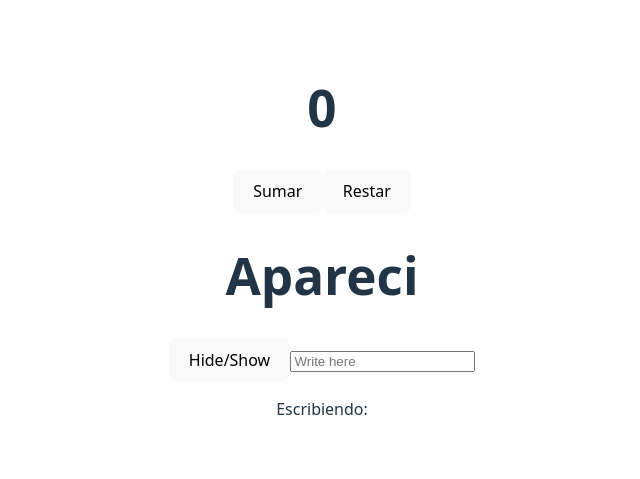
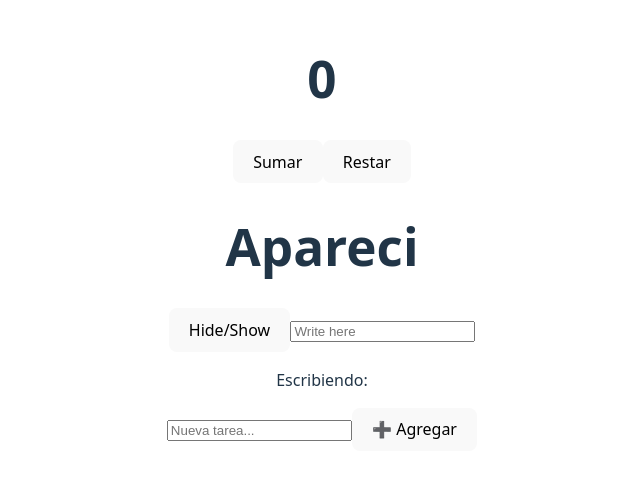
Before and after one commit to 25natalia/Checkpoint-repo, a React (Vite) app: page / in a window 1280 px wide. Shown: the part 159-638 px from the top of the page, without its empty margins (318-958 px from the left). Built offline with nearby package versions, Linux system fonts and the light colour scheme.

Commit message:
ultimo useState

```diff
--- a/src/App.jsx
+++ b/src/App.jsx
@@ -5,6 +5,7 @@ import Footer from './components/Footer/Footer';
 import Counter from './components/Component/Components';
 import Text from './components/Text/Text';
 import Input from './components/Component/Input';
+import TaskList from './components/Component/Add';
 
 function App() {
 	return (
@@ -12,6 +13,7 @@ function App() {
 			<Counter />
 			<Text />
 			<Input />
+			<TaskList />
 		</>
 	);
 }
--- /dev/null
+++ b/src/components/Component/Add.jsx
@@ -0,0 +1,32 @@
+import { useState } from 'react';
+
+const TaskList = () => {
+	const [tasks, setTasks] = useState([]);
+	const [task, setTask] = useState('');
+
+	const addTask = () => {
+		if (!task.trim()) return;
+		setTasks([...tasks, task]);
+		setTask('');
+	};
+
+	const removeTask = (index) => {
+		setTasks(tasks.filter((_, i) => i !== index));
+	};
+
+	return (
+		<div>
+			<input value={task} onChange={(e) => setTask(e.target.value)} placeholder='Nueva tarea...' />
+			<button onClick={addTask}>➕ Agregar</button>
+
+			<ul>
+				{tasks.map((t, index) => (
+					<li key={index}>
+						{t} <button onClick={() => removeTask(index)}>❌</button>
+					</li>
+				))}
+			</ul>
+		</div>
+	);
+};
+export default TaskList;
```
